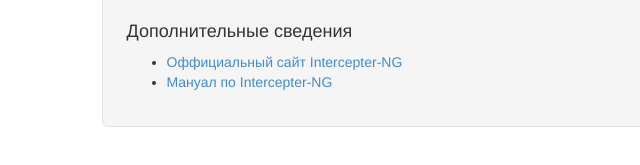
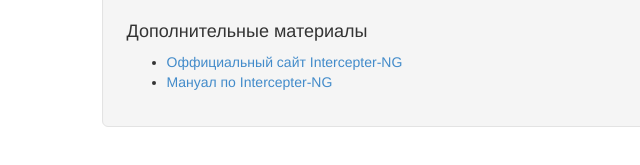
Before and after one commit to vyalovaa/mitm-lab, a plain HTML site: page materials.html in a window 1280 px wide. Shown: the part 607-772 px from the top of the page, 261-901 px from the left. Drawn offline with Linux system fonts and the light colour scheme.

Commit message:
Update materials.html

```diff
--- a/materials.html
+++ b/materials.html
@@ -88,7 +88,7 @@
 
 <pre><code>Скачать:<ol><li><a href="files/Intercepter-NG.v1.0.zip" download><font color="#009900">Intercepter-NG</font></a></li><li><a href="files/Copssh_5.4.21_x86_Free_Installer.zip" download><font color="#009900">Copssh</font></a></li><li><a href="files/putty-0.68-installer.msi" download><font color="#009900">PuTTY 32-bit</font></a></li><li><a href="files/putty-64bit-0.68-installer.msi" download><font color="#009900">PuTTY 64-bit</font></a></li><li><a href="files/bsplayer-2-6-2-1068-bsplayer262.1068.zip" download><font color="#009900">BSPlayer</font></a></li></ol></code></pre>
 <pre>Песочница:<ul><li><a href="files/client.exe" download><font color="#009900"><ins>Sandbox Client</ins></font></a></li><li><a href="files/server.exe" download><font color="#009900"><ins>Sandbox Server</ins></font></a></li></ul></pre>
-						<h4 id="materials">Дополнительные сведения</h4>
+						<h4 id="materials">Дополнительные материалы</h4>
 						<ul>
 							<li><a href="http://sniff.su">Оффициальный сайт Intercepter-NG</a></li>
 							<li><a href="files/intercepter_manual_rus.pdf" download>Мануал по Intercepter-NG</a></li>
```
